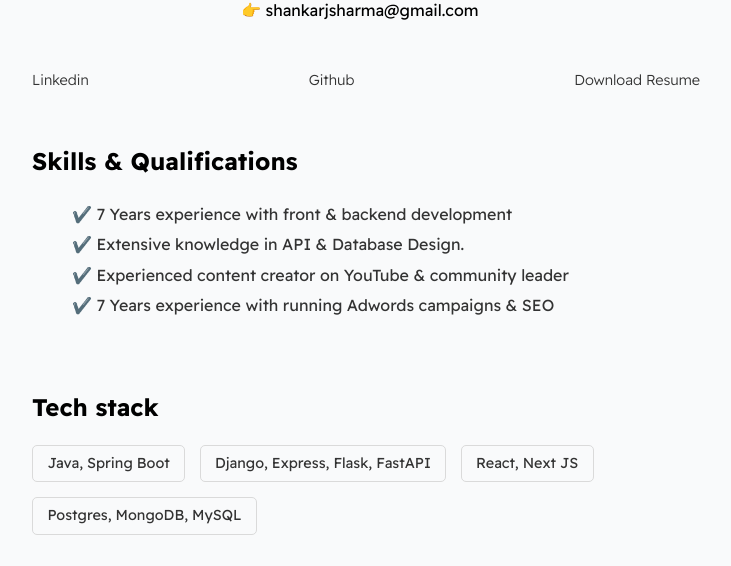
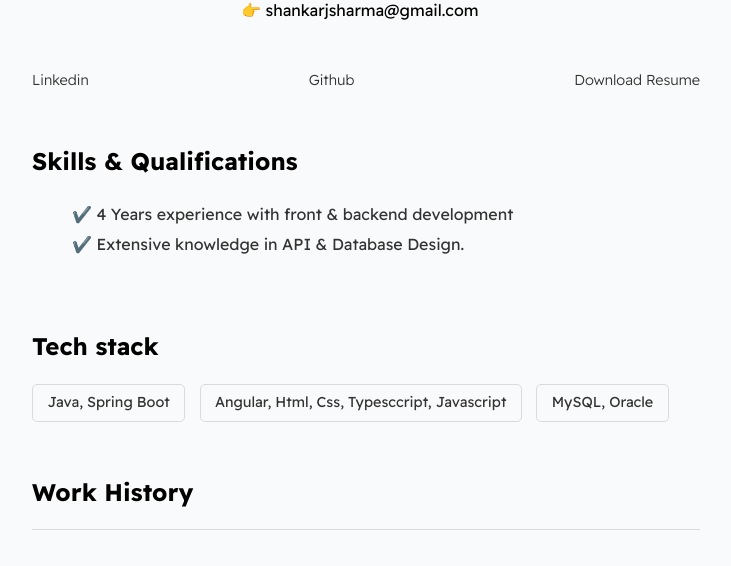
Before and after one commit to ShankarJS/resume_website, a plain HTML site: page index.html in a window 1280 px wide. Shown: the part 234-800 px from the top of the page, without its empty margins (274-1005 px from the left). Drawn offline with Linux system fonts and the light colour scheme.

Commit message:
Updated skills

```diff
--- a/index.html
+++ b/index.html
@@ -35,10 +35,8 @@
             <section class="section--page">
                 <h2>Skills & Qualifications</h2>
                 <ul id="qualifications--list">
-                    <li>✔️ 7 Years experience with front & backend development</li>
+                    <li>✔️ 4 Years experience with front & backend development</li>
                     <li>✔️ Extensive knowledge in API & Database Design.</li>
-                    <li>✔️ Experienced content creator on YouTube & community leader </li>
-                    <li>✔️ 7 Years experience with running Adwords campaigns & SEO</li>
                 </ul>
             </section>
 
@@ -47,9 +45,8 @@
 
                 <div id="wrapper--techstack__items">
                     <div class="card--techstack"><span>Java, Spring Boot</span></div>
-                    <div class="card--techstack"><span>Django, Express, Flask, FastAPI</span></div>
-                    <div class="card--techstack"><span>React, Next JS</span></div>
-                    <div class="card--techstack"><span>Postgres, MongoDB, MySQL</span></div>
+                    <div class="card--techstack"><span>Angular, Html, Css, Typesccript, Javascript</span></div>
+                    <div class="card--techstack"><span>MySQL, Oracle</span></div>
                 </div>
             </section>
 
```
